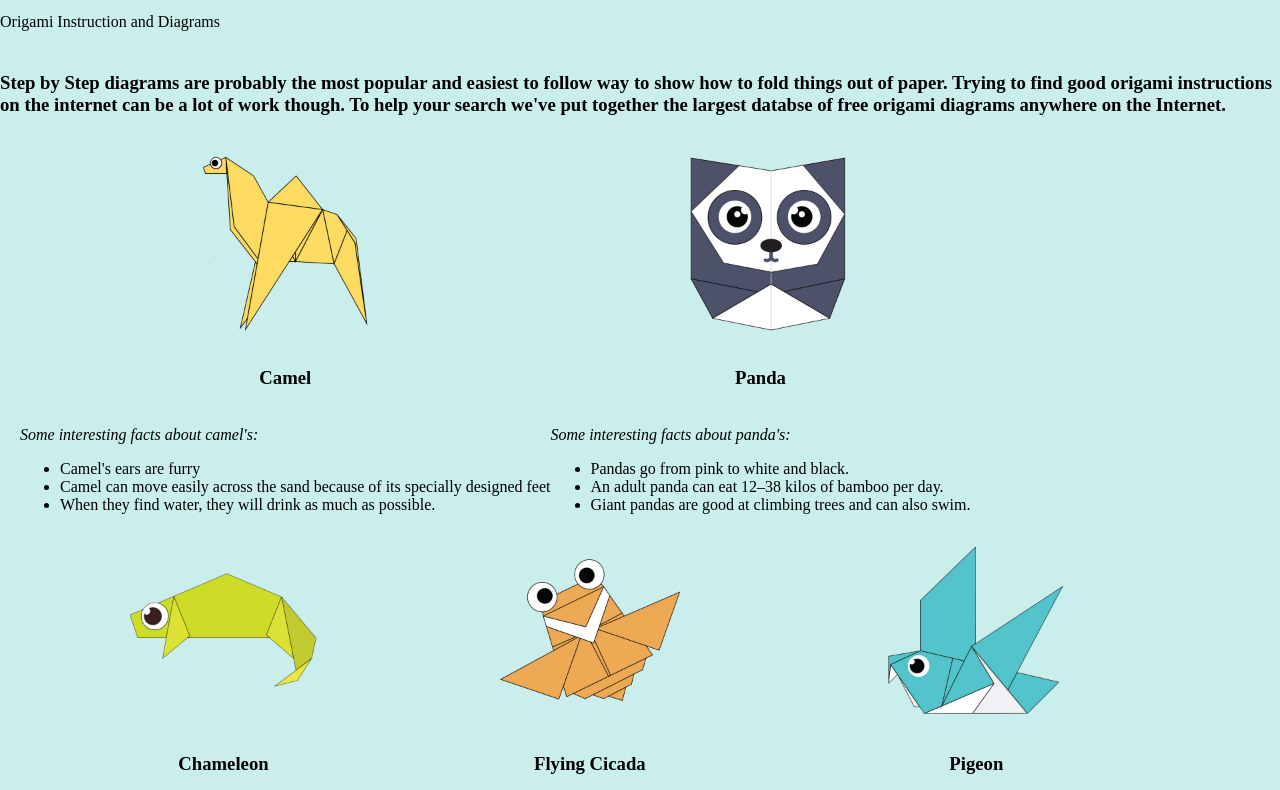
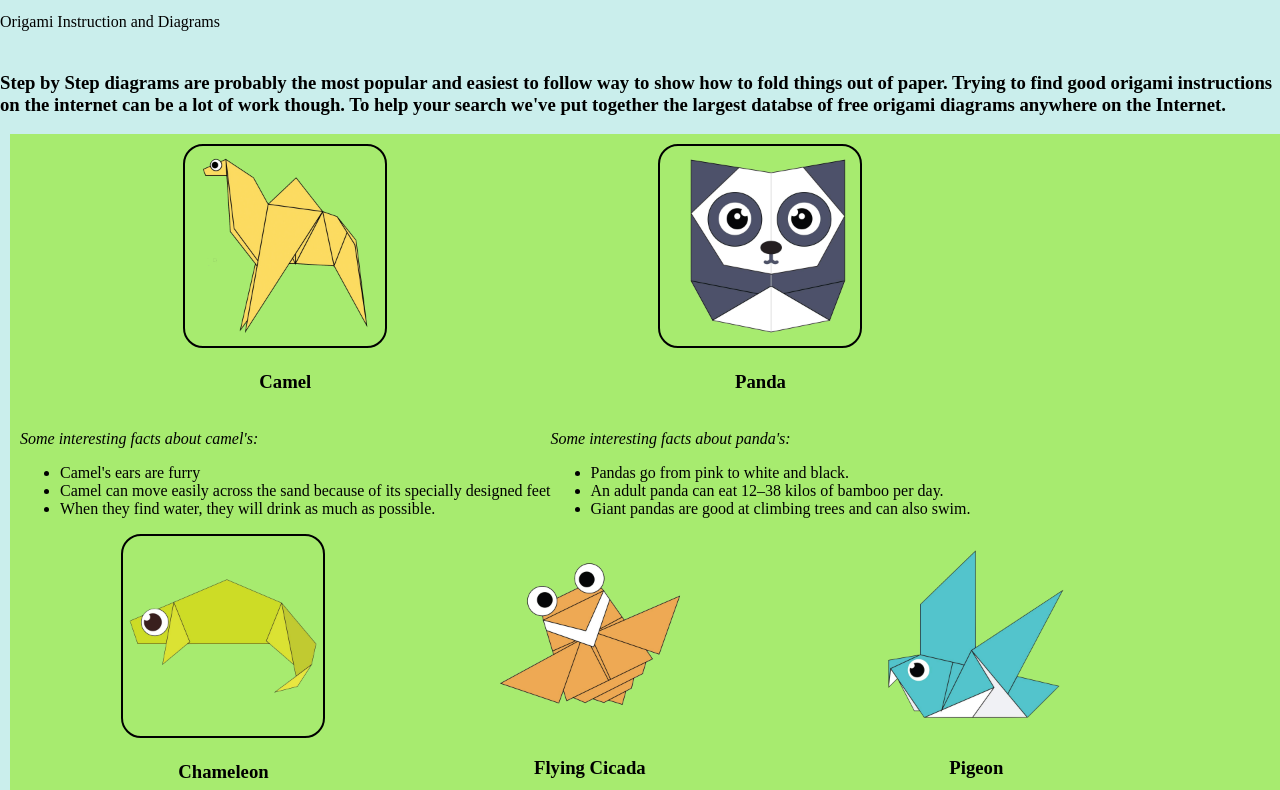
Before and after one commit to anweshasingh/ORIGAMI-WEBSITE-DESIGN-PART-2, a plain HTML site: page project 50/index.html in a window 1280 px wide. Shown: the part 660-1450 px from the top of the page. Drawn offline with Linux system fonts and the light colour scheme.

Commit message:
Update style.css

```diff
--- a/project 50/style.css
+++ b/project 50/style.css
@@ -19,6 +19,7 @@ body{
     flex-wrap: wrap;
     margin-left: 10px;
     padding: 10px;
+    background-color: rgb(167, 235, 111);
 }
 
 .origami{
@@ -29,3 +30,7 @@ body{
     width: 310px;
     font-family: fantasy;
 }
+
+.Origami img{ /*for curve border*/
+    border-radius: 20px; border: 2px solid black;
+}
```
